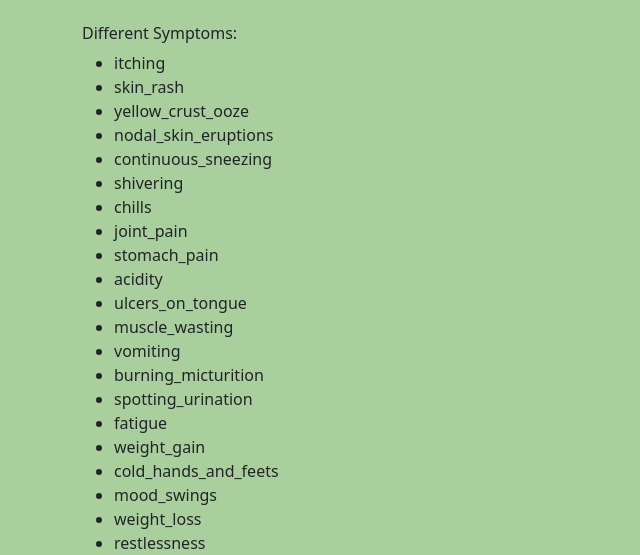
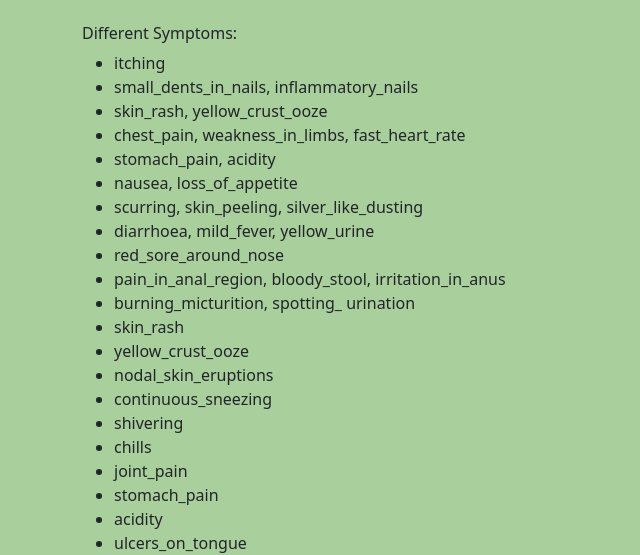
Before and after one commit to AbhiCS04/2201CS04_CS389_Innovation_Lab, a Flask app: page /developer in a window 1280 px wide. Shown: the top 555 px of the page, without its empty margins (0-640 px from the left). Run offline with Flask 3, Linux system fonts and the light colour scheme; parts of the project's set-up code (start-up, migrations or seed data) failed here and were passed over.

Commit message:
Update symptoms.html
added

```diff
--- a/templates/symptoms.html
+++ b/templates/symptoms.html
@@ -21,6 +21,16 @@
 </h6>
 <ul>
   <li>itching</li>
+  <li>small_dents_in_nails, inflammatory_nails</li>
+  <li>skin_rash, yellow_crust_ooze</li>
+  <li>chest_pain, weakness_in_limbs, fast_heart_rate</li>
+  <li>stomach_pain, acidity</li>
+  <li>nausea, loss_of_appetite</li>
+  <li>scurring, skin_peeling, silver_like_dusting</li>
+  <li>diarrhoea, mild_fever, yellow_urine</li>
+  <li>red_sore_around_nose</li>
+  <li>pain_in_anal_region, bloody_stool, irritation_in_anus</li>
+  <li>burning_micturition, spotting_ urination</li>
   <li>skin_rash</li>
   <li>yellow_crust_ooze</li>
   <li>nodal_skin_eruptions</li>
```
